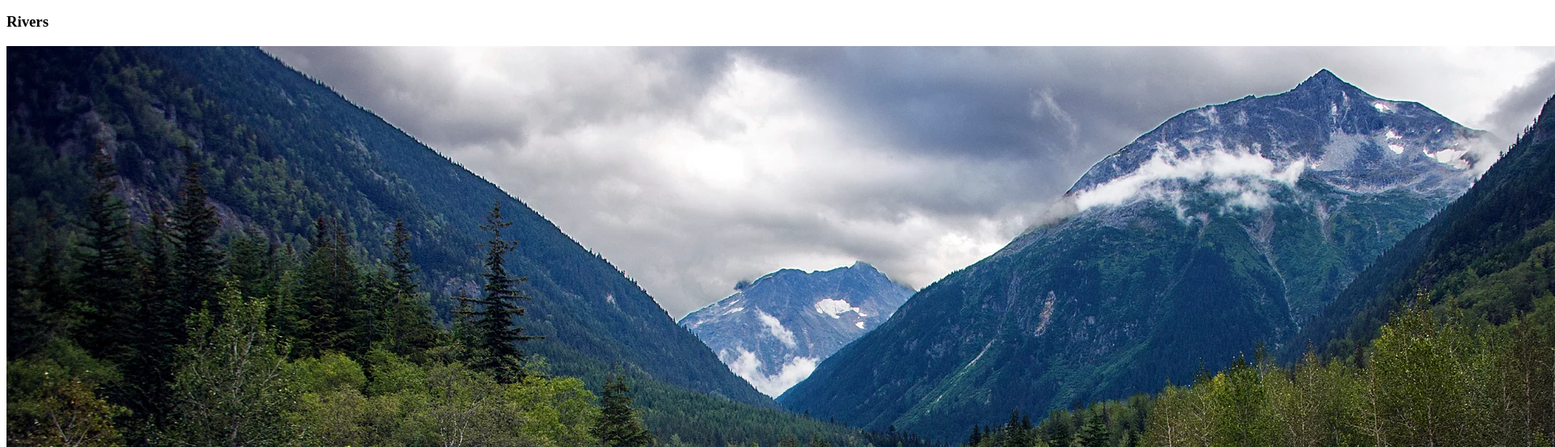
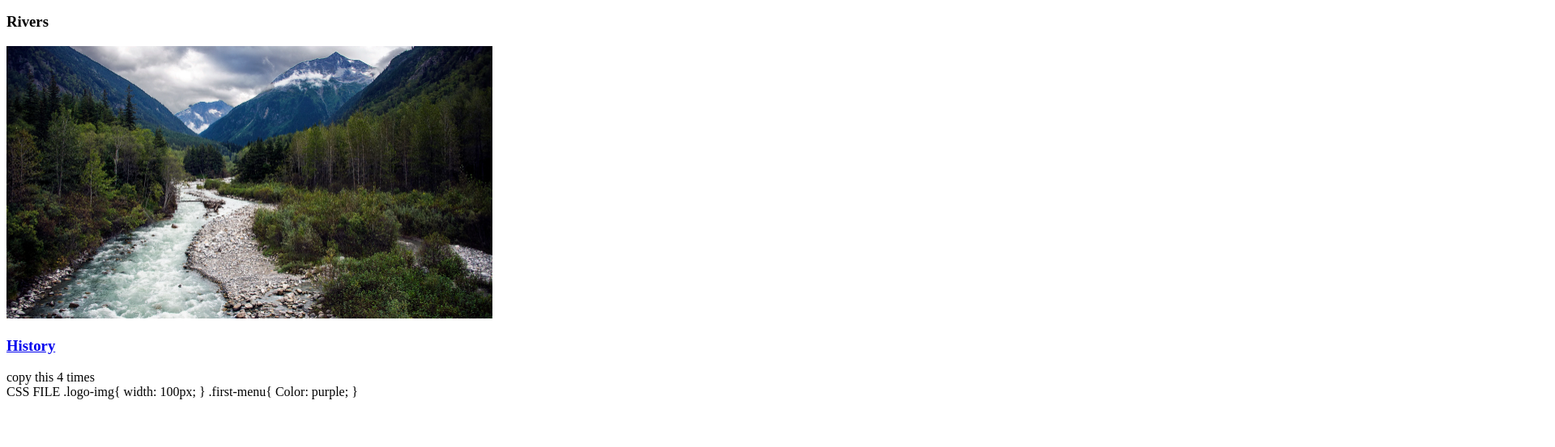
Before and after one commit to CharityHogan/wdd130, a plain HTML site: page wireframe.html in a window 1280 px wide. Shown: the part 1583-2136 px from the top of the page at 81% size, 1920 px wide, since content can reach past the window. After the commit the page ends 2085 px from the top, so only its background shows below. Drawn offline with Linux system fonts and the light colour scheme; files whose address does not match are found by name.

Commit message:
h3 600 pix

```diff
--- a/wireframe.html
+++ b/wireframe.html
@@ -33,7 +33,7 @@
         <section>
             <div class="card">
                 <h3>Rivers</h3>
-                <img src="images/alaska-waterways-case_h.webp" alt="river with mountains">
+                <img src="images/alaska-waterways-case_h.webp" alt="river with mountains" width="600">
             </div>
         </section>
     </div>
```
